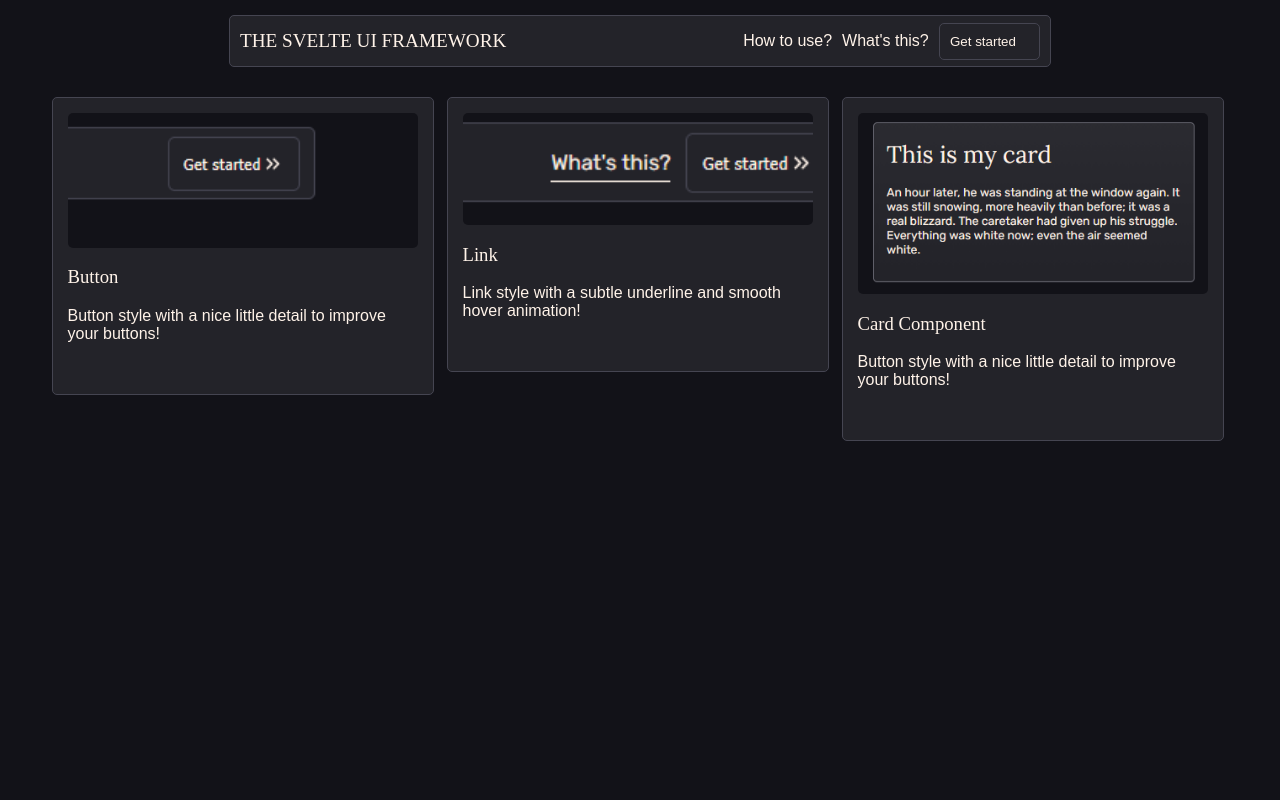
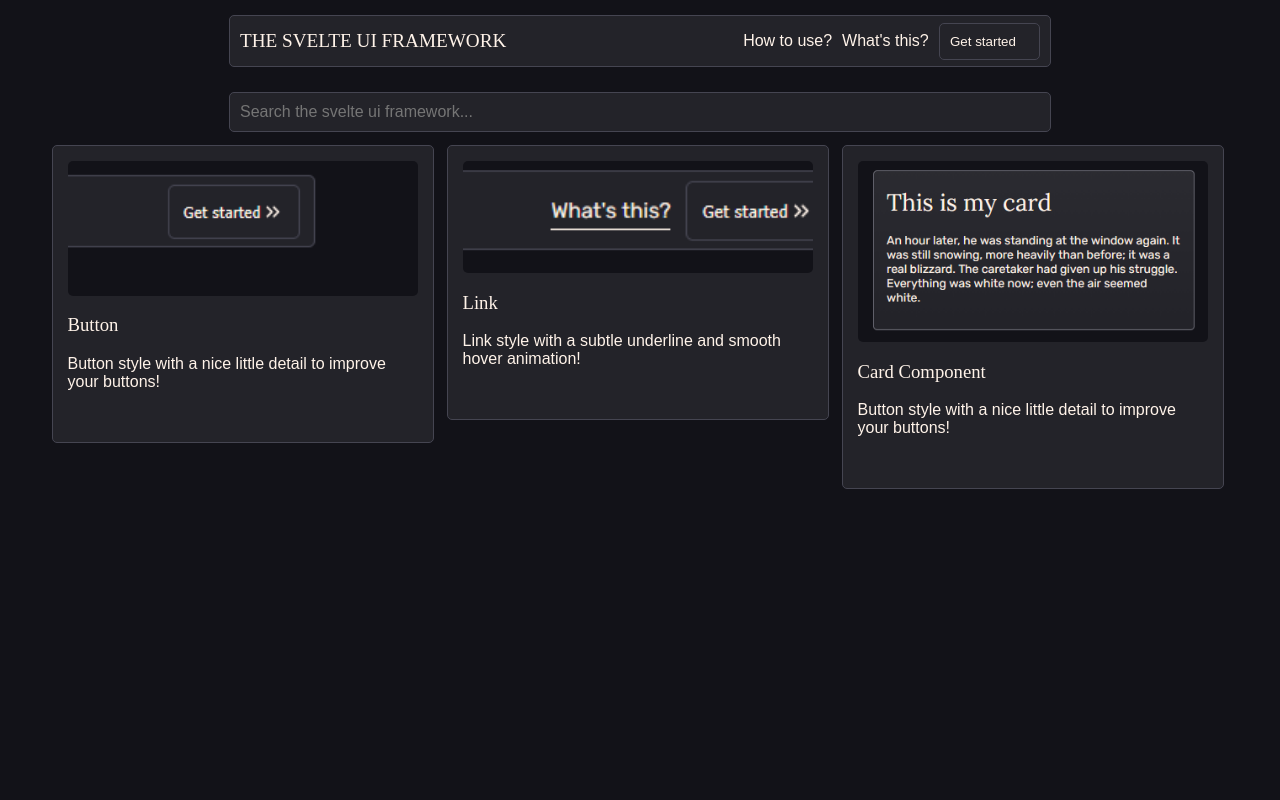
Before and after one commit to IamSTEINI/svelte-ui-framework, a SvelteKit app: page / in a window 1280 px wide. Shown: the top 800 px of the page. Built offline with nearby package versions, Linux system fonts and the light colour scheme; some icons are missing.

Commit message:
Searchbar added

```diff
--- a/src/routes/+page.svelte
+++ b/src/routes/+page.svelte
@@ -3,6 +3,7 @@
 	import linkImg from '$lib/images/link.png';
 	import cardImg from '$lib/images/card.png';
 	import Component from '../components/Component.svelte';
+	import { onMount } from 'svelte';
 
 	type Item = {
 		name: string;
@@ -20,8 +21,7 @@
 		},
 		{
 			name: 'Link',
-			description:
-				'Link style with a subtle underline and smooth hover animation!',
+			description: 'Link style with a subtle underline and smooth hover animation!',
 			path: '/components/link',
 			image: linkImg
 		},
@@ -32,6 +32,26 @@
 			image: cardImg
 		}
 	];
+
+	let query = '';
+	let filtered: Item[] = items;
+	onMount(() => {
+		const inputEl = document.querySelector<HTMLInputElement>(
+			'input[placeholder="Search the svelte ui framework..."]'
+		);
+		if (!inputEl) return;
+
+		const update = () => {
+			query = inputEl.value;
+			const q = query.trim().toLowerCase();
+			filtered = q ? items.filter((i) => i.name.toLowerCase().includes(q)) : items;
+		};
+
+		inputEl.addEventListener('input', update);
+		update();
+
+		return () => inputEl.removeEventListener('input', update);
+	});
 </script>
 
 <svelte:head>
@@ -40,7 +60,13 @@
 </svelte:head>
 
 <section class="w-full max-w-[800px]">
-	{#each items as item}
+	<div style="width:100%; display:flex; justify-content:center;">
+		<input
+			type="text"
+			style="width: 100%;max-width: 800px;"
+			placeholder="Search the svelte ui framework..." />
+	</div>
+	{#each filtered as item}
 		<Component {item} />
 	{/each}
 </section>
@@ -55,4 +81,13 @@
 		align-items: start;
 		align-content: start;
 	}
+	input {
+		background-color: #232329;
+		border-radius: 5px;
+		border: 1px #454551 solid;
+		color: #fff3e9;
+		padding: 10px;
+		font-size: 16px;
+		outline: none;
+	}
 </style>
```
